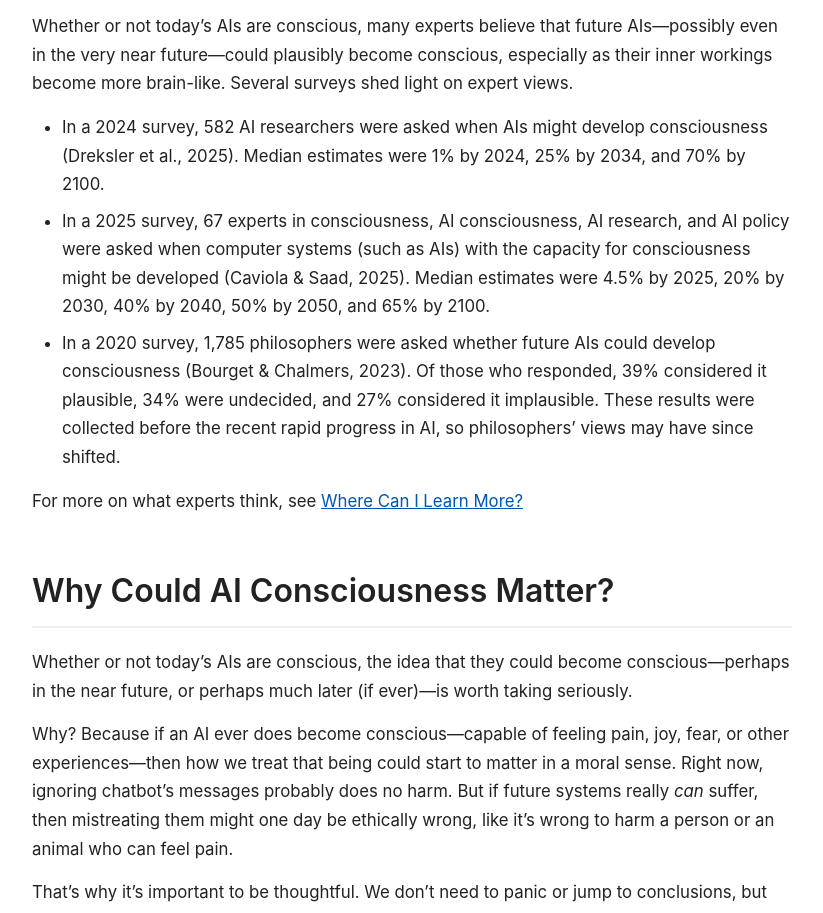
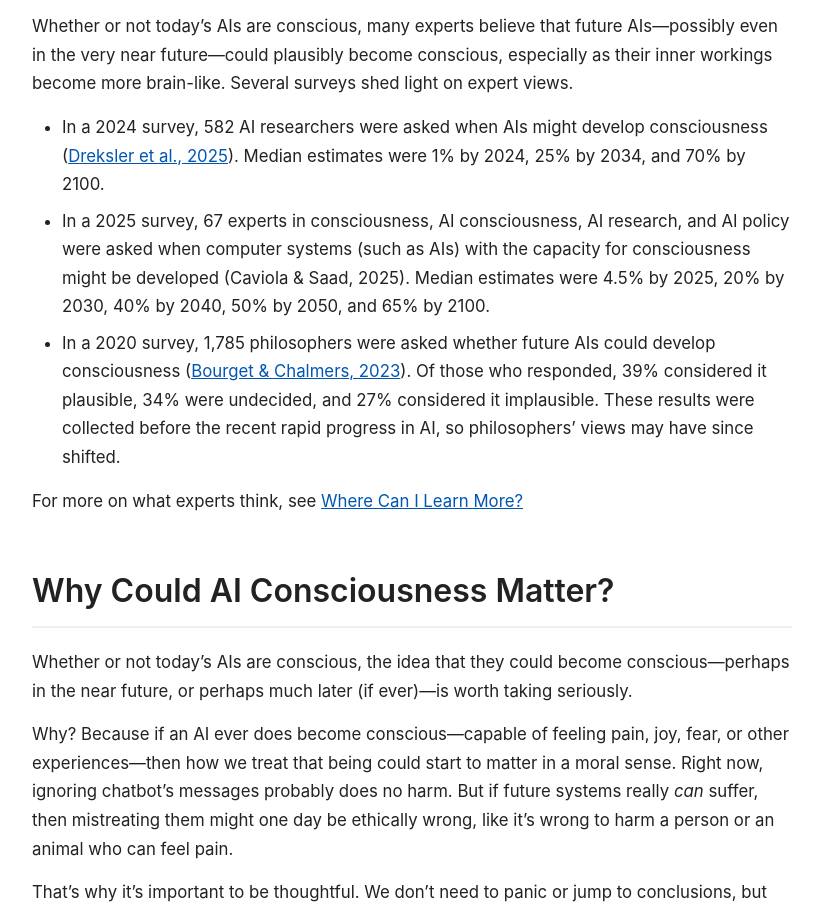
Before and after one commit to luciuscaviola/WhenAISeemsConscious.org, a plain HTML site: page index.html in a window 1280 px wide. Shown: the part 3069-3982 px from the top of the page, without its empty margins (228-1051 px from the left). Drawn offline with Linux system fonts and the light colour scheme.

Commit message:
Update index.html

```diff
--- a/index.html
+++ b/index.html
@@ -364,9 +364,9 @@
             <h2>What do experts believe about future AI consciousness?</h2>
             <p>Whether or not today’s AIs are conscious, many experts believe that future AIs—possibly even in the very near future—could plausibly become conscious, especially as their inner workings become more brain-like. Several surveys shed light on expert views. </p>
             <ul>
-                <li>In a 2024 survey, 582 AI researchers were asked when AIs might develop consciousness (Dreksler et al., 2025). Median estimates were 1% by 2024, 25% by 2034, and 70% by 2100.</li>
+                <li>In a 2024 survey, 582 AI researchers were asked when AIs might develop consciousness (<a href="https://arxiv.org/abs/2506.11945" class="underline">Dreksler et al., 2025</a>). Median estimates were 1% by 2024, 25% by 2034, and 70% by 2100.</li>
                 <li>In a 2025 survey, 67 experts in consciousness, AI consciousness, AI research, and AI policy were asked when computer systems (such as AIs) with the capacity for consciousness might be developed (Caviola & Saad, 2025). Median estimates were 4.5% by 2025, 20% by 2030, 40% by 2040, 50% by 2050, and 65% by 2100.</li>
-                <li>In a 2020 survey, 1,785 philosophers were asked whether future AIs could develop consciousness (Bourget & Chalmers, 2023). Of those who responded, 39% considered it plausible, 34% were undecided, and 27% considered it implausible. These results were collected before the recent rapid progress in AI, so philosophers’ views may have since shifted.</li>
+                <li>In a 2020 survey, 1,785 philosophers were asked whether future AIs could develop consciousness (<a href="https://survey2020.philpeople.org/survey/results/all" class="underline">Bourget & Chalmers, 2023</a>). Of those who responded, 39% considered it plausible, 34% were undecided, and 27% considered it implausible. These results were collected before the recent rapid progress in AI, so philosophers’ views may have since shifted.</li>
             </ul>
             <p>For more on what experts think, see <a href="#resources" class="underline">Where Can I Learn More?</a></p>
         </section>
```
